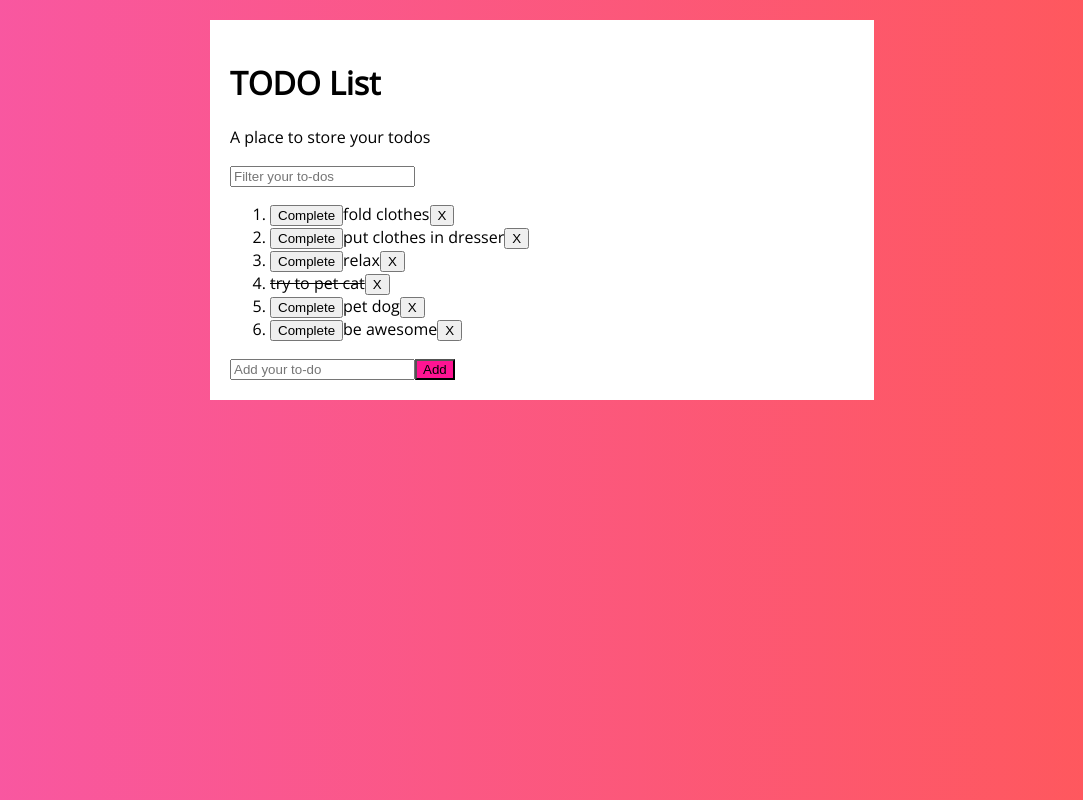
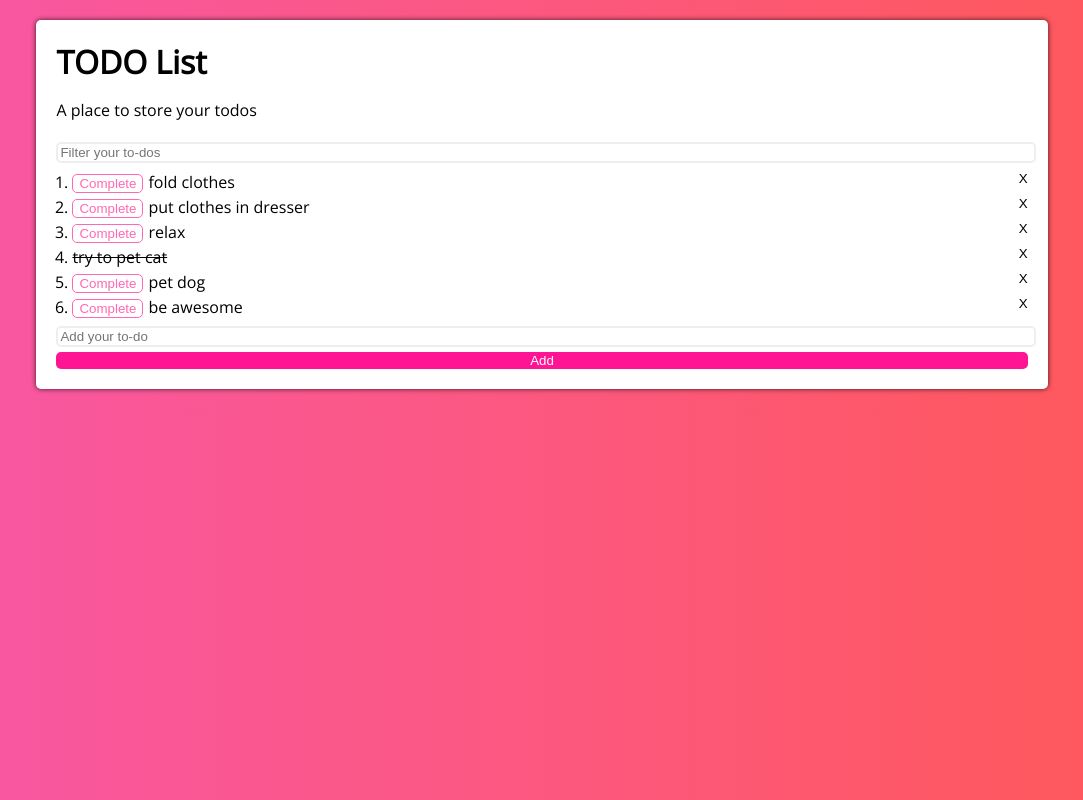
Before and after one commit to NCiarelli/angular-lab1, an Angular app: page / in a window 1280 px wide. Shown: the whole page, without its empty margins (98-1181 px from the left). Built offline with nearby package versions, Linux system fonts and the light colour scheme.

Commit message:
Made most of the style changes needed for part 1. Only changes to eading styles needed.

```diff
--- a/src/app/todo/todo.component.css
+++ b/src/app/todo/todo.component.css
@@ -1,7 +1,10 @@
 #to-do-list-form {
   background-color: white;
   padding: 20px;
-  margin: 20px 300px;
+  margin: 20px 10%;
+  box-shadow: 0px 0px 5px 0px rgba(0,0,0,0.75);
+  border-radius: 5px;
+  position: relative;
 }
 
 .completed-task {
@@ -10,4 +13,51 @@
 
 #add-button {
   background-color: #ff1493;
+  border-radius: 5px;
+  color: white;
+  border: none;
+  display: block;
+  width: 100%;
 }
+
+.complete-button {
+  background-color: white;
+  border-radius: 5px;
+  color: #ff69b4;
+  border-color: #ff69b4;
+  border-style: solid;
+  border-width: 1px;
+  margin-right: 5px;
+
+}
+
+.remove-button {
+  background-color: white;
+  border: none;
+  position: absolute;
+  right: 20px;
+  padding: 0;
+}
+
+#filter-text,
+#add-text{
+  border-color: #eee;
+  border-style: solid;
+  border-radius: 5px;
+  width: 100%;
+  margin: 5px auto;
+}
+
+.todo-item {
+  margin: 3px 0;
+}
+
+#to-do-list {
+  margin: 0;
+  padding-left: 1em;
+}
+
+#todo-heading {
+  margin: 0;
+  padding: 0;
+}
--- a/src/app/todo/todo.component.html
+++ b/src/app/todo/todo.component.html
@@ -1,12 +1,12 @@
 <form id="to-do-list-form">
-  <h1>TODO List</h1>
-  <p>A place to store your todos</p>
-  <input type="text" name="filter" id="filter" placeholder="Filter your to-dos">
+  <h1 id="todo-heading">TODO List</h1>
+  <p id="todo-description">A place to store your todos</p>
+  <input type="text" name="filter-text" id="filter-text" placeholder="Filter your to-dos">
   <ol id="to-do-list">
     <li class="todo-item" *ngFor="let todoItem of sampleToDos">
-      <button *ngIf="!todoItem.completed">Complete</button>
-      <span [class.completed-task]="todoItem.completed">{{todoItem.task}}</span>
-      <button>X</button>
+      <button *ngIf="!todoItem.completed" class="complete-button">Complete</button>
+      <span class="todo-text" [class.completed-task]="todoItem.completed">{{todoItem.task}}</span>
+      <button class="remove-button">X</button>
     </li>
   </ol>
   <input type="text" name="add-text" id="add-text" placeholder="Add your to-do">
```
